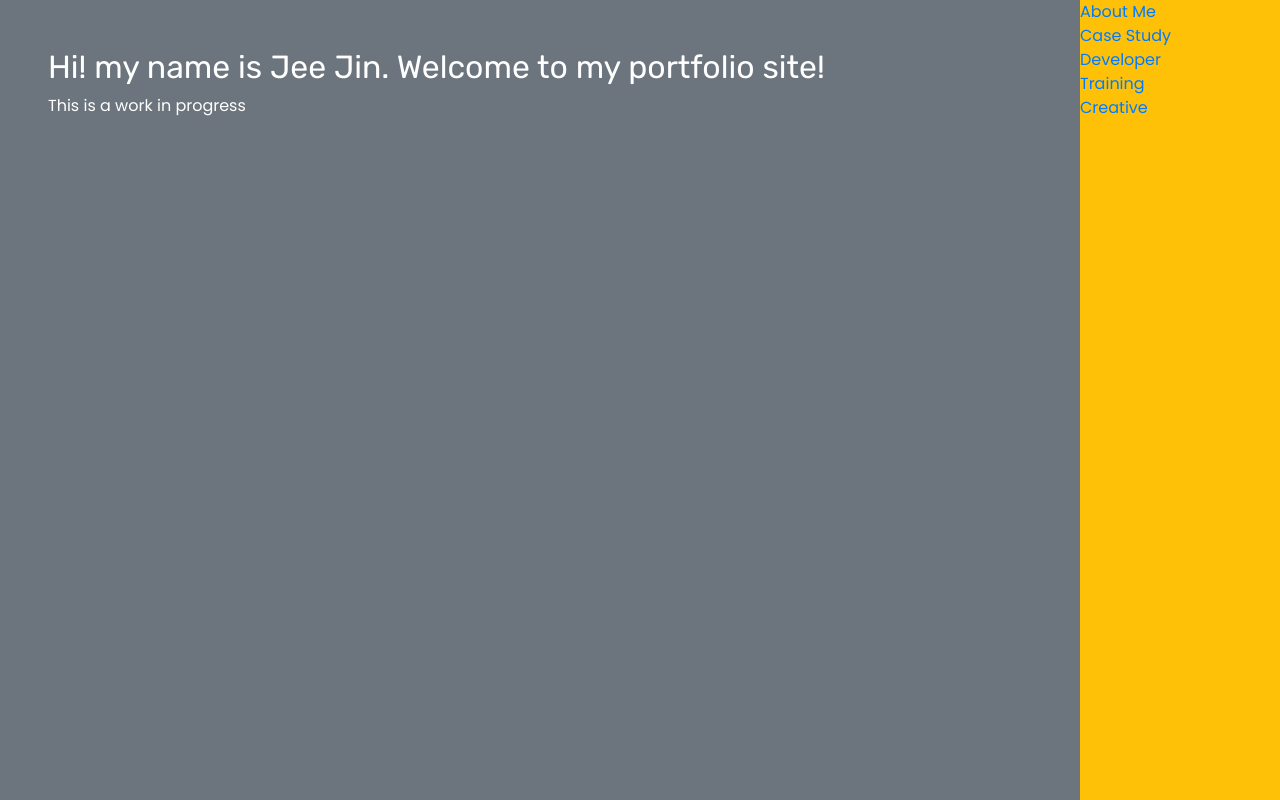
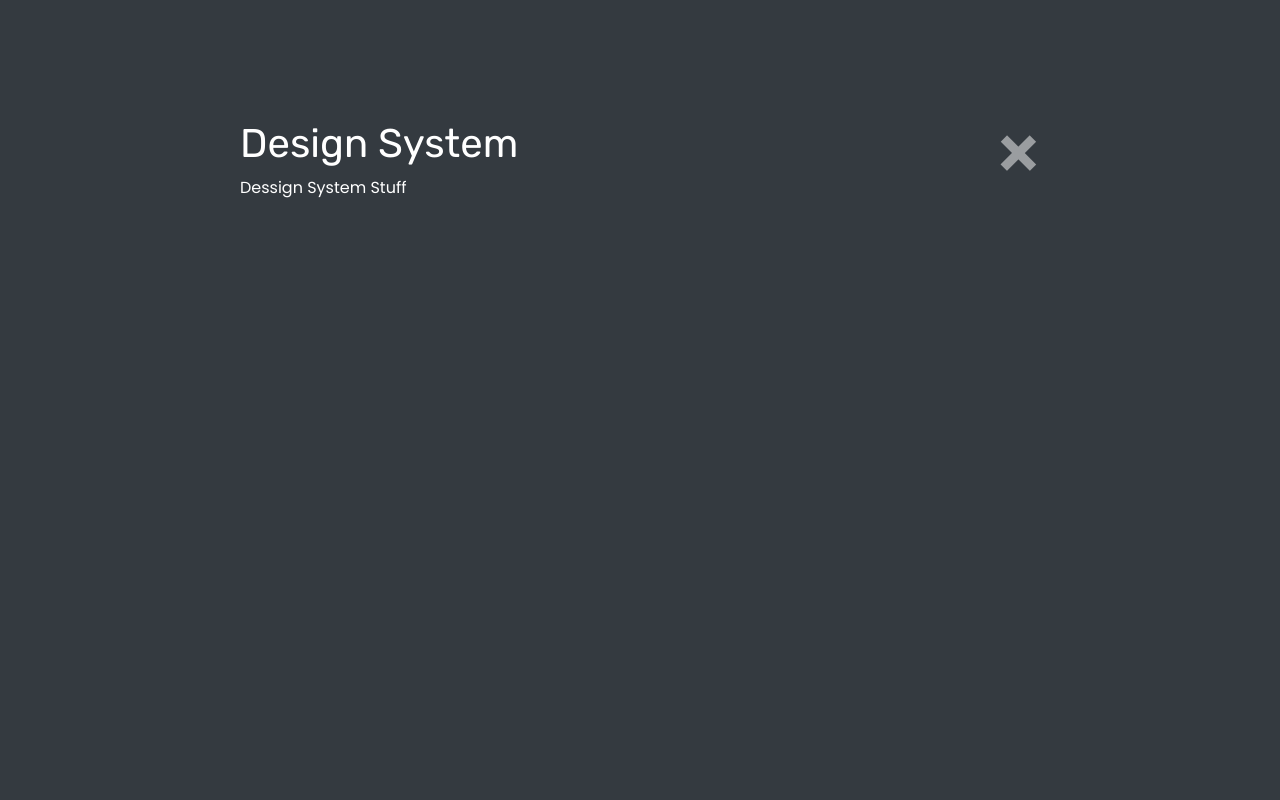
Before and after one commit to jjmok/portfolio-2, a Vue app: page /developer/design-system in a window 1280 px wide. Before the commit this address led to /about-me. Built offline with nearby package versions, Linux system fonts and the light colour scheme.

Commit message:
more add on

```diff
--- a/src/components/CaseStudyCard.vue
+++ b/src/components/CaseStudyCard.vue
@@ -1,5 +1,7 @@
 <template>
-  <router-link class='case-study-card bg-info m-3' :to="{ name: studyName }">
+  <router-link
+    class='case-study-card bg-info m-3'
+    :to="{ name: studyName }">
     <h1>{{ studyName }}</h1>
   </router-link>
 </template>
--- a/src/components/CaseStudyReader.vue
+++ b/src/components/CaseStudyReader.vue
@@ -12,10 +12,18 @@
 </template>
 
 <script>
+// import VueRouter from 'vue-router'
+
 export default {
   name: 'CaseStudyReader',
   props: {
     studyName: String
+  },
+  methods: {
+    back: () => {
+      // console.log(VueRouter)
+      // this.$router.go(-1)
+    }
   }
 }
 </script>
@@ -25,15 +33,15 @@ export default {
   .close {
     position: sticky;
     top: 0;
-    left: 0;
+    right: 0;
     font-size: 4.5rem;
     text-shadow: none;
-    float: none;
+    color: white;
   }
   .case-container {
     overflow: scroll;
     position: absolute;
-    padding-left: 48px;
+    padding: 120px 240px 0;
     top: 0;
     left: 0;
     height: 100vh;
--- a/src/router/index.js
+++ b/src/router/index.js
@@ -7,6 +7,7 @@ import Developer from "../views/Developer.vue";
 import Training from "../views/Training.vue";
 import Opogo from "../views/case-studies/Opogo.vue";
 import Pikto from "../views/case-studies/Pikto.vue";
+import DesignSystem from "../views/case-studies/DesignSystem.vue";
 
 const routes = [
   {
@@ -43,7 +44,14 @@ const routes = [
   {
     path: "/developer",
     name: "Developer",
-    component: Developer
+    component: Developer,
+    children: [
+      {
+        path: "design-system",
+        name: "Design System",
+        component: DesignSystem
+      }
+    ]
   },
   {
     path: "/training",
--- a/src/views/CaseStudy.vue
+++ b/src/views/CaseStudy.vue
@@ -1,5 +1,4 @@
 <template>
-  <div>
   <div>
     <h1>Case Study</h1>
 
@@ -13,7 +12,6 @@
         <component :is="Component" />
       </transition>
     </router-view>
-    </div>
   </div>
 </template>
 
--- a/src/views/Developer.vue
+++ b/src/views/Developer.vue
@@ -1,14 +1,35 @@
 <template>
   <div>
     <h1>Developer</h1>
+
+    <div v-for="(caseStudy, index) in cases" :key="index">
+      <CaseStudyCard
+        :study-name="caseStudy"/>
+    </div>
+
+    <router-view v-slot="{ Component }">
+      <transition name="fade" mode="out-in">
+        <component :is="Component" />
+      </transition>
+    </router-view>
   </div>
 </template>
 
 <script>
+import CaseStudyCard from '@/components/CaseStudyCard.vue'
+
 export default {
   name: 'Developer',
+  components: {
+    CaseStudyCard
+  },
   props: {
-    msg: String
+    msg: String,
+  },
+  data: function () {
+    return {
+      cases: ["Design System"]
+    }
   }
 }
 </script>
--- /dev/null
+++ b/src/views/case-studies/DesignSystem.vue
@@ -0,0 +1,22 @@
+<template>
+  <CaseStudyReader>
+    <h1>Design System</h1>
+    <p>Dessign System Stuff</p>
+  </CaseStudyReader>
+</template>
+
+<script>
+import CaseStudyReader from '@/components/CaseStudyReader.vue'
+
+export default {
+  name: 'Pikto',
+  components: {
+    CaseStudyReader
+  },
+}
+</script>
+
+<!-- Add "scoped" attribute to limit CSS to this component only -->
+<style scoped lang="scss">
+
+</style>
```
Lines whose indentation alone changed are shown as unchanged.
